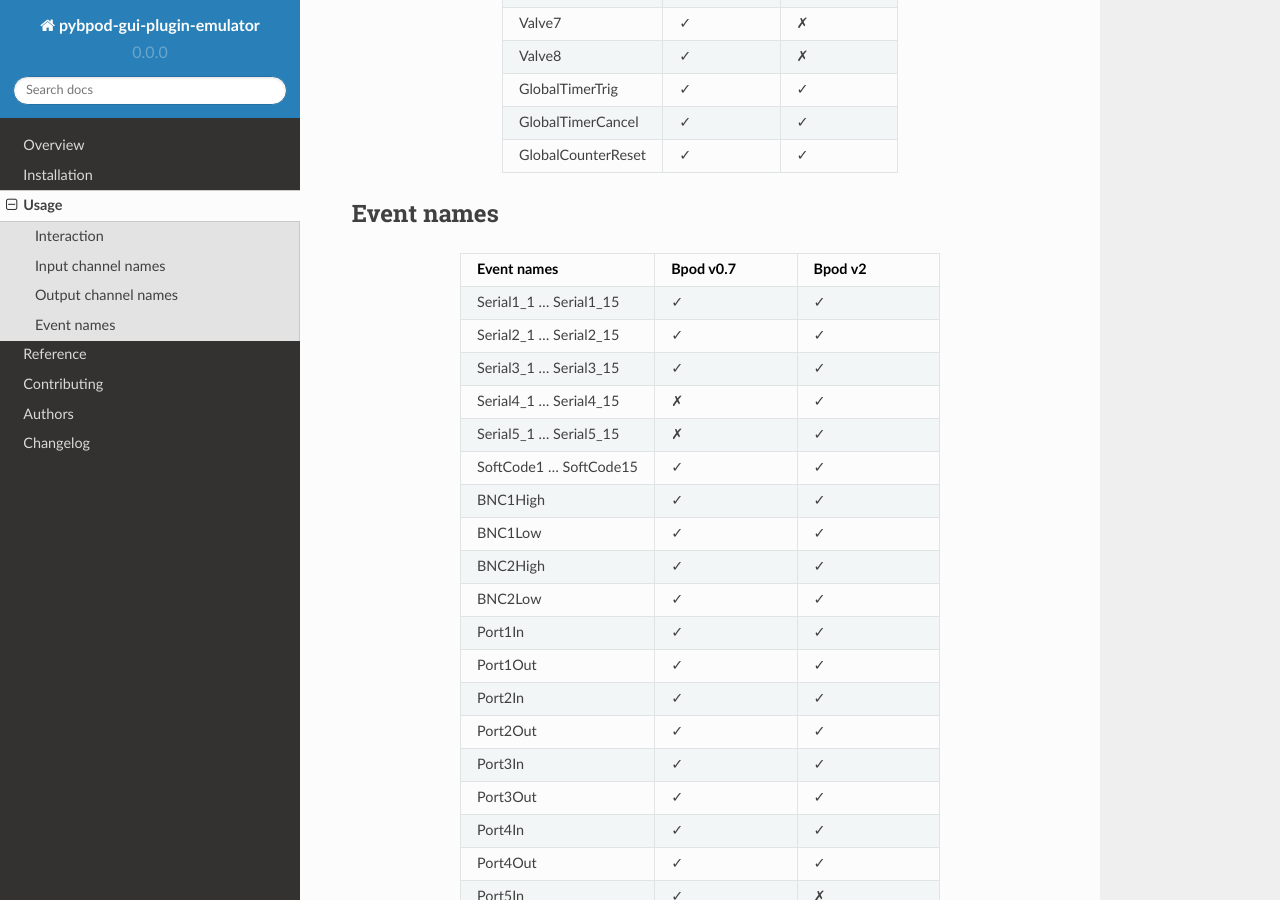
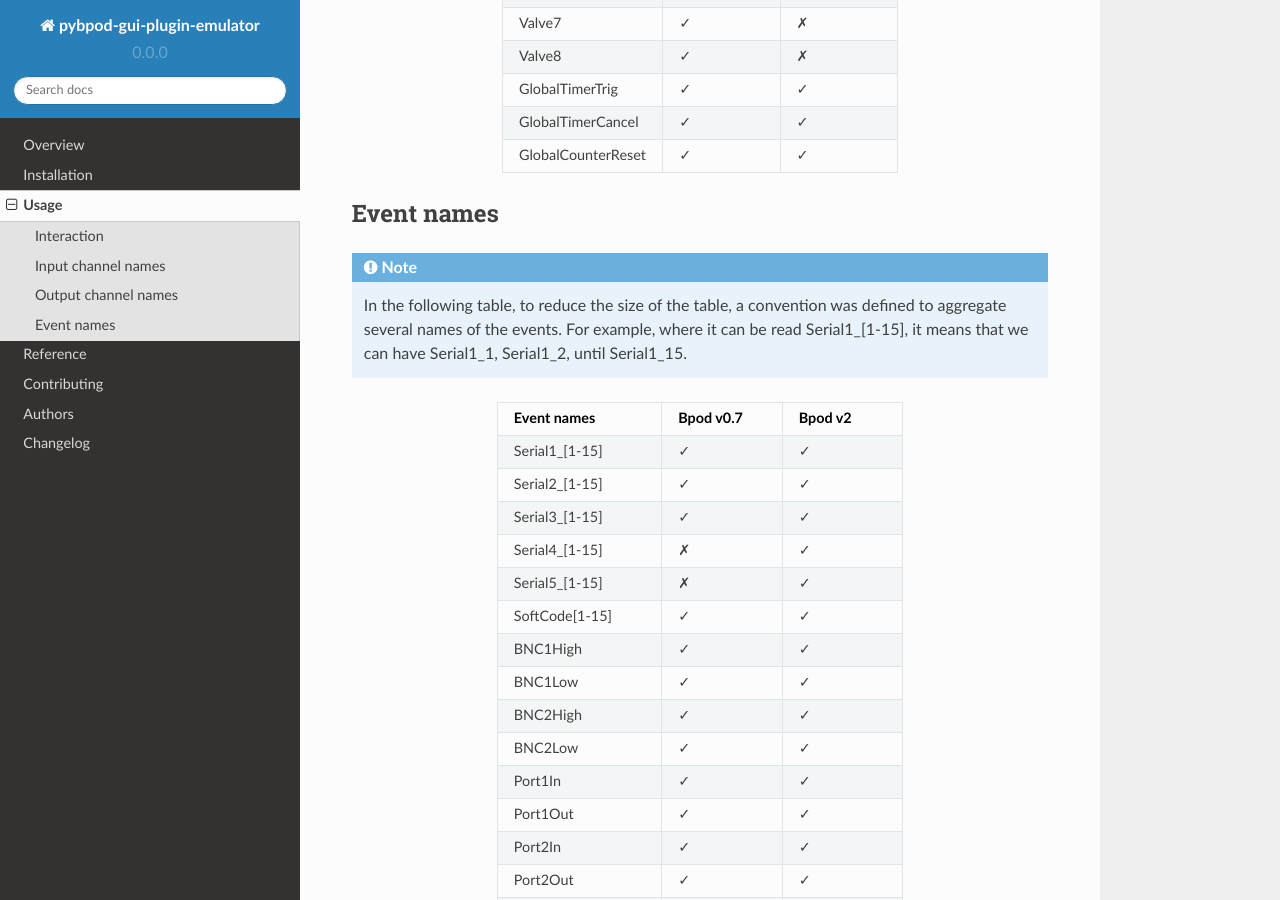
Before and after one commit to ckarageorgkaneen/pybpod-gui-plugin-emulator, a Sphinx documentation site: the page built from docs/usage.rst, in a window 1280 px wide and 900 px high, scrolled down 5271 px. Built offline with Sphinx 7.4.7 and the Read the Docs theme 2.0.0, drawn with Linux system fonts in a browser that asks for light colours.

Commit message:
Update Event names table in the documentation

```diff
--- a/docs/usage.rst
+++ b/docs/usage.rst
@@ -312,6 +312,11 @@ Output channel names
 Event names
 ===========
 
+.. note::
+    In the following table, to reduce the size of the table, a convention was defined to aggregate several names of the
+    events. For example, where it can be read Serial1_[1-15], it means that we can have Serial1_1, Serial1_2, until
+    Serial1_15.
+
 .. list-table::
     :widths: 15 11 11
     :header-rows: 1
@@ -320,22 +325,22 @@ Event names
     * - Event names
       - Bpod v0.7
       - Bpod v2
-    * - Serial1_1 ... Serial1_15
+    * - Serial1_[1-15]
       - |check|
       - |check|
-    * - Serial2_1 ... Serial2_15
+    * - Serial2_[1-15]
       - |check|
       - |check|
-    * - Serial3_1 ... Serial3_15
+    * - Serial3_[1-15]
       - |check|
       - |check|
-    * - Serial4_1 ... Serial4_15
+    * - Serial4_[1-15]
       - |cross|
       - |check|
-    * - Serial5_1 ... Serial5_15
+    * - Serial5_[1-15]
       - |cross|
       - |check|
-    * - SoftCode1 ... SoftCode15
+    * - SoftCode[1-15]
       - |check|
       - |check|
     * - BNC1High
```
